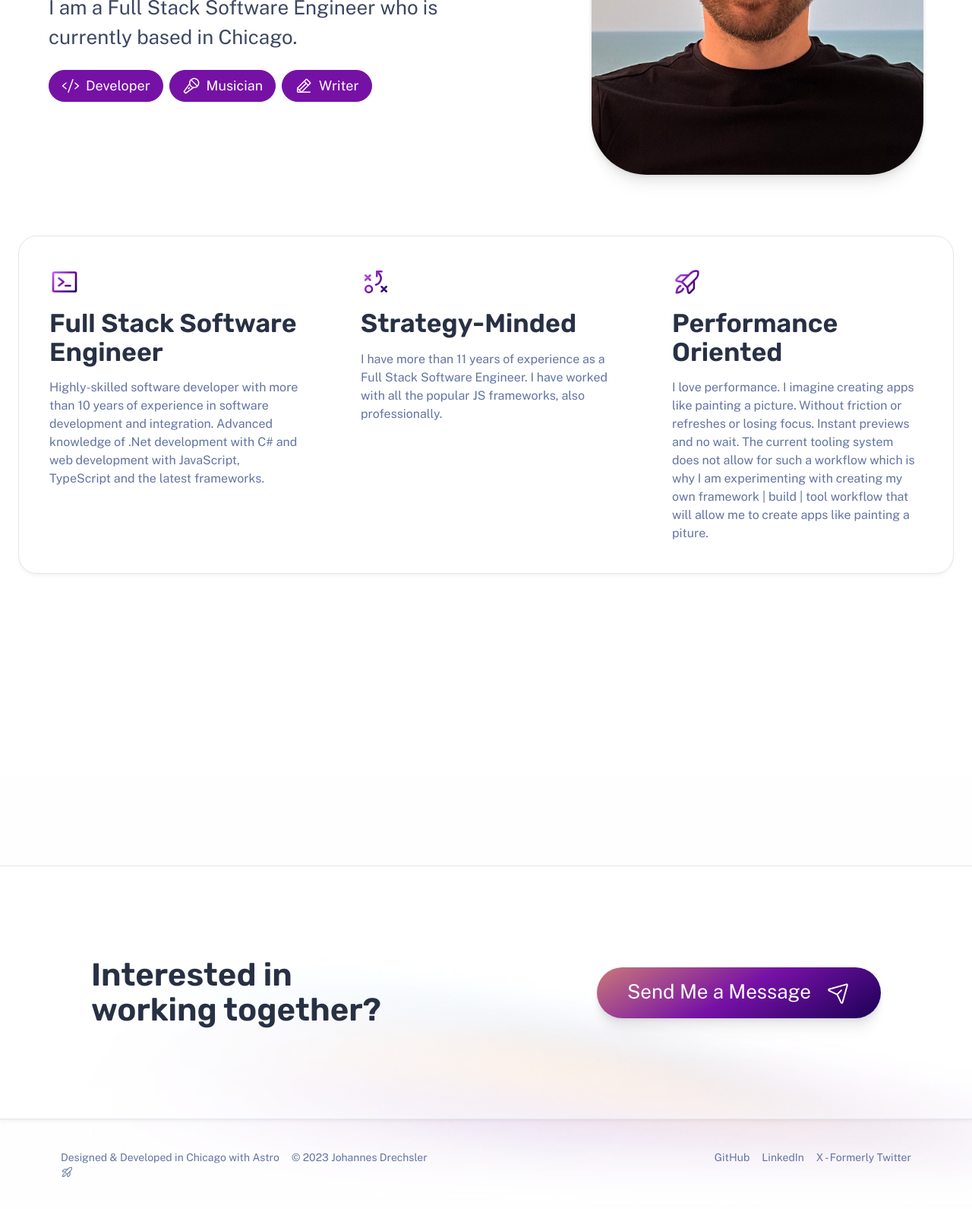
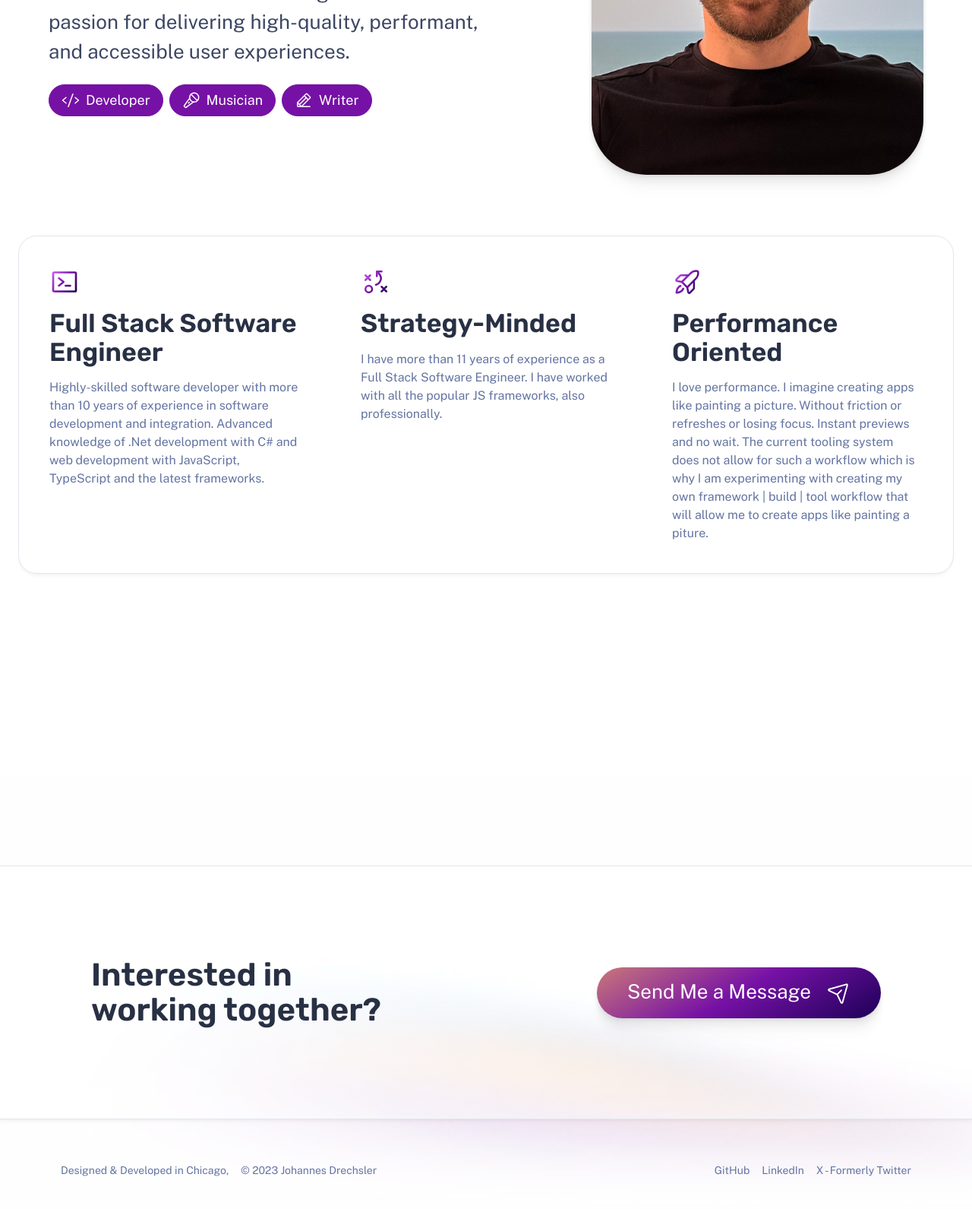
Before and after one commit to JDrechsler/jdrechsler.github.io, an Astro site: page / in a window 1280 px wide and 2128 px high. Shown: the part 537-2128 px from the top of the page at 76% size. Built offline with nearby package versions, Linux system fonts and the light colour scheme; Astro itself is replaced by a stand-in of ours.

Commit message:
Updated text

```diff
--- a/src/components/Footer.astro
+++ b/src/components/Footer.astro
@@ -5,12 +5,7 @@ const currentYear = new Date().getFullYear();
 
 <footer>
   <div class="group">
-    <p>
-      Designed & Developed in Chicago with <a href="https://astro.build/"
-        >Astro</a
-      >
-      <Icon icon="rocket-launch" size="1.2em" />
-    </p>
+    <p>Designed & Developed in Chicago, </p>
     <p>&copy; {currentYear} Johannes Drechsler</p>
   </div>
   <p class="socials">
--- a/src/pages/index.astro
+++ b/src/pages/index.astro
@@ -31,7 +31,7 @@ const projects = (await getCollection("work"))
       <header class="hero">
         <Hero
           title="Hello, my name is Johannes Drechsler!"
-          tagline="I am a Full Stack Software Engineer who is currently based in Chicago."
+          tagline="I am a Full Stack Software Engineer with a passion for delivering high-quality, performant, and accessible user experiences."
           align="start"
         >
           <div class="roles">
```
